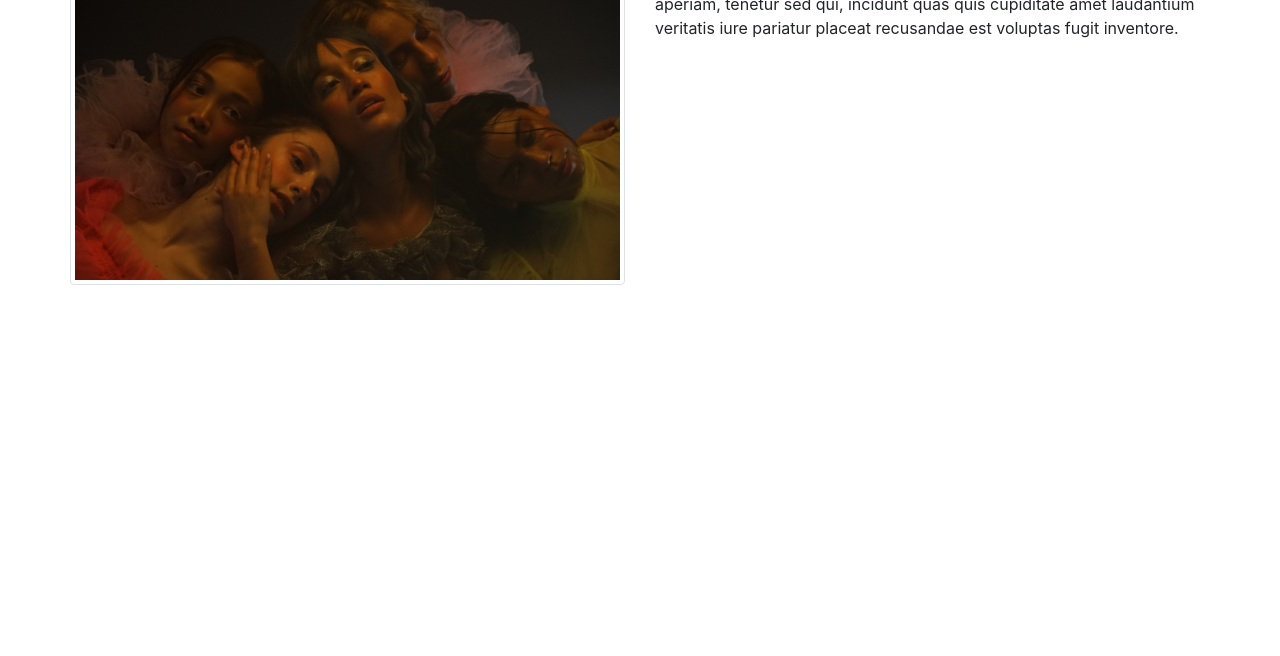
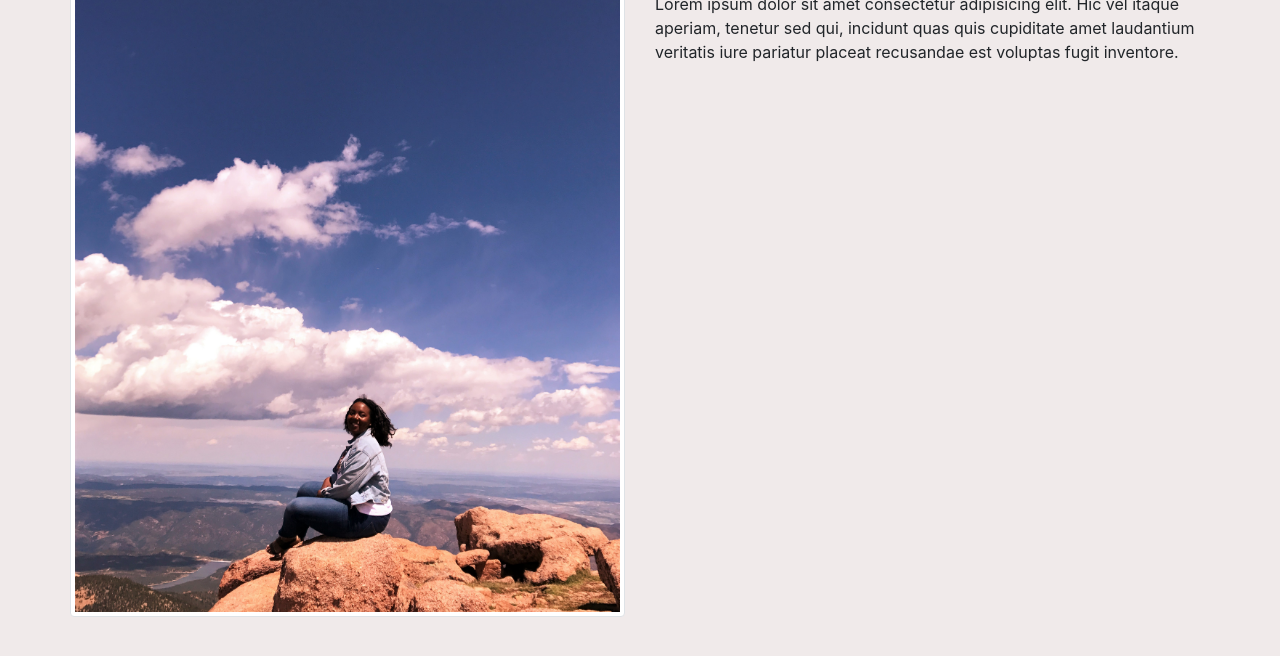
Before and after one commit to SandrahMor/portfolio, a plain HTML site: page index.html in a window 1280 px wide. Shown: the part 144-800 px from the top of the page. Drawn offline with nearby package versions, Linux system fonts and the light colour scheme.

Commit message:
final update

```diff
--- a/index.html
+++ b/index.html
@@ -8,10 +8,11 @@
 
     <!-- Bootstrap CSS -->
     <link rel="stylesheet" href="https://stackpath.bootstrapcdn.com/bootstrap/4.3.1/css/bootstrap.min.css" integrity="sha384-ggOyR0iXCbMQv3Xipma34MD+dH/1fQ784/j6cY/iJTQUOhcWr7x9JvoRxT2MZw1T" crossorigin="anonymous">
+    <link rel="stylesheet" type="text/css" href="style.css">
   </head>
   <body>
     <header>
-        <nav class="navbar navbar-expand-lg navbar-light bg-light ">
+        <nav class="navbar navbar-expand-lg navbar-light bg-light">
             <a class="navbar-brand" href="#">Sandrah Morande</a>
             <button class="navbar-toggler" type="button" data-toggle="collapse" data-target="#navbarNav" aria-controls="navbarNav" aria-expanded="false" aria-label="Toggle navigation">
               <span class="navbar-toggler-icon"></span>
@@ -33,48 +34,22 @@
     </header>
     <main>
       <div class="container">
+        <br>
         <div class="row">
           <div class="col-sm">
             <h1>Hello there!</h1>
           </div>
           <div class="row">
             <div class="col-sm">
-                    <img src="performance.jpg" alt="Image of Sandrah" class="img-thumbnail">
+              <img src="me.jpg" alt="Image of Sandrah" class="img-thumbnail">
             </div>
             <div class="col-sm">
               Lorem ipsum dolor sit amet consectetur adipisicing elit. Hic vel itaque aperiam, tenetur sed qui, incidunt quas quis cupiditate amet laudantium veritatis iure pariatur placeat recusandae est voluptas fugit inventore.
             </div>
           </div>
-
-
-
-
-      <!-- <div class="card mb-3" style="max-width: 540px;">
-        <div class="row no-gutters">
-          <div class="col-md-4">
-            <img src="performance.jpg" class="card-img" alt="...">
-          </div>
-          <div class="col-md-8">
-            <div class="card-body">
-              <h5 class="card-title">Hello there!</h5>
-              <p class="card-text">Lorem ipsum dolor sit, amet consectetur adipisicing elit. Pariatur tenetur, placeat qui exercitationem dignissimos possimus debitis? Dignissimos, rem? Et alias error debitis ipsam nemo, totam saepe itaque perferendis quod dicta!.</p>
-              <p class="card-text"><small class="text-muted">Last updated 3 mins ago</small></p>
         </div>
       </div>
-        </div>
-      </div> -->
-
-
-
-
-
     </main>
-
-
-
-
-
-
 
 
     <!-- Optional JavaScript -->
--- a/style.css
+++ b/style.css
@@ -1,3 +1,3 @@
-body {
-    background-color: blanchedalmond;
+body  {
+    background-color: rgb(240, 234, 234);
 }
```
Also changed, not shown: contact.html (+1 -10 lines), portfolio.html (+2 -14 lines), me.jpg (added). Lines whose indentation alone changed are shown as unchanged.
